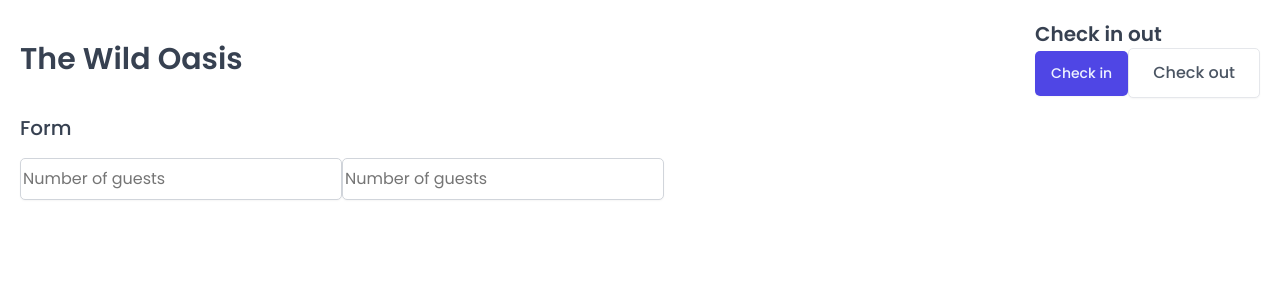
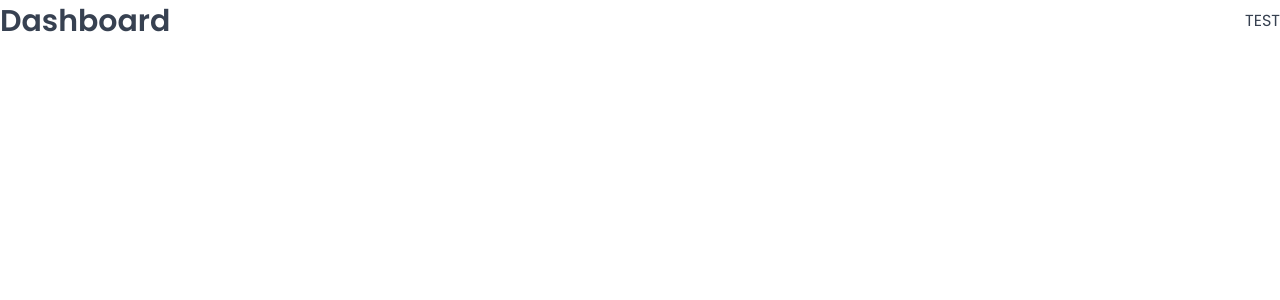
Before and after one commit to Mu-Desu/the-wild-oasis, a React (Vite) app: page /dashboard in a window 1280 px wide. Shown: the top 300 px of the page. Built offline with nearby package versions, Linux system fonts and the light colour scheme; a web font is replaced by a local one.

Commit message:
setting up pages and routes

```diff
--- a/package.json
+++ b/package.json
@@ -12,6 +12,7 @@
   "dependencies": {
     "react": "^18.2.0",
     "react-dom": "^18.2.0",
+    "react-router-dom": "^6.15.0",
     "styled-components": "^6.0.7"
   },
   "devDependencies": {
--- a/src/App.jsx
+++ b/src/App.jsx
@@ -1,39 +1,32 @@
-import styled from "styled-components";
-import GlobalStyles from "./styles/GlobalStyles";
-import Button from "./ui/Button";
-import Input from "./ui/Input";
-import Heading from "./ui/Heading";
-import Row from "./ui/Row";
+import { BrowserRouter, Navigate, Route, Routes } from "react-router-dom";
 
-const StyledApp = styled.main`
-  padding: 20px;
-`;
+import GlobalSyles from "./styles/GlobalStyles";
+import Dashboard from "./pages/Dashboard";
+import Bookings from "./pages/Bookings";
+import Cabins from "./pages/Cabins";
+import Users from "./pages/Users";
+import Settings from "./pages/Settings";
+import Account from "./pages/Account";
+import Login from "./pages/Login";
+import PageNotFound from "./pages/PageNotFound";
 
 function App() {
   return (
     <>
-      <GlobalStyles />
-      <StyledApp>
-        <Row>
-          <Row type="horizontal">
-            <Heading as="h1">The Wild Oasis</Heading>
-            <div>
-              <Heading as="h2">Check in out</Heading>
-              <Button>Check in</Button>
-              <Button variation="secondary" size="large">
-                Check out
-              </Button>
-            </div>
-          </Row>
-          <Row>
-            <Heading as="h3">Form</Heading>
-            <form>
-              <Input type="number" placeholder="Number of guests" />
-              <Input type="number" placeholder="Number of guests" />
-            </form>
-          </Row>
-        </Row>
-      </StyledApp>
+      <GlobalSyles />
+      <BrowserRouter>
+        <Routes>
+          <Route index element={<Navigate replace to="dashboard" />} />
+          <Route path="dashboard" element={<Dashboard />} />
+          <Route path="bookings" element={<Bookings />} />
+          <Route path="cabins" element={<Cabins />} />
+          <Route path="users" element={<Users />} />
+          <Route path="settings" element={<Settings />} />
+          <Route path="account" element={<Account />} />
+          <Route path="login" element={<Login />} />
+          <Route path="*" element={<PageNotFound />} />
+        </Routes>
+      </BrowserRouter>
     </>
   );
 }
```
Also changed, not shown: 1 other file (tests, documents, lock files or other folders).
